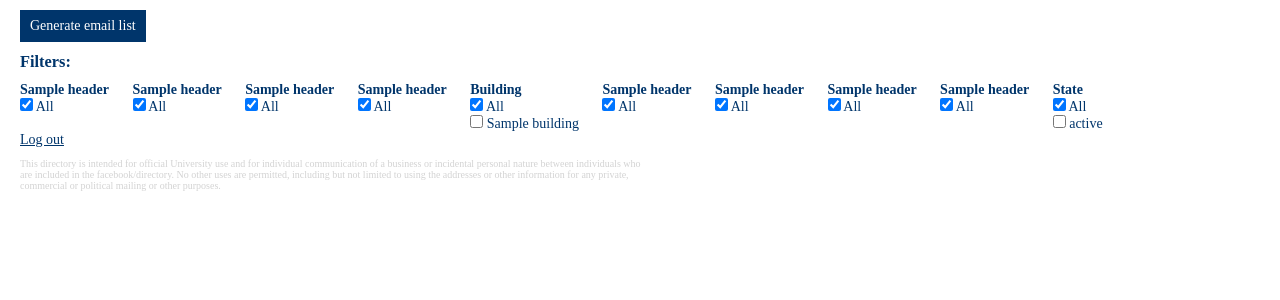
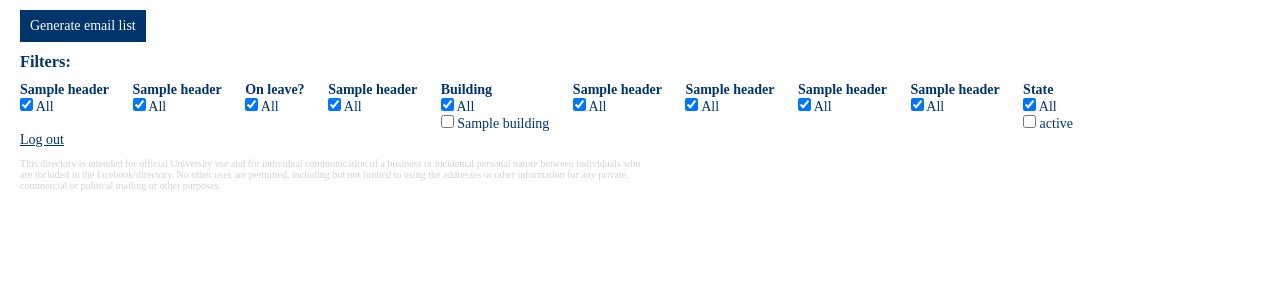
Before and after one commit to Yalies/MailYale, a Flask app: template app/templates/index.html in a window 1280 px wide. Shown: the part 92-392 px from the top of the page. Run offline with Flask 2, Linux system fonts and the light colour scheme; the template is opened without the code that fills it: most values are stand-ins (such as "Sample title", 1, 10 or a date in 2020); parts of the project's set-up code (start-up, migrations or seed data) failed here and were passed over; some web fonts are replaced.

Commit message:
Use custom header for leave section

```diff
--- a/app/templates/index.html
+++ b/app/templates/index.html
@@ -8,7 +8,7 @@
     <h3>Filters:</h3>
     {% with name = "college", items = colleges %}{% include "_section.html" %}{% endwith %}
     {% with name = "year", items = years, default = "Other" %}{% include "_section.html" %}{% endwith %}
-    {% with name = "leave", items = leave %}{% include "_section.html" %}{% endwith %}
+    {% with name = "leave", items = leave, header = "On leave?" %}{% include "_section.html" %}{% endwith %}
     {% with name = "major", items = majors %}{% include "_section.html" %}{% endwith %}
     <section id="building_code">
         <h4>Building</h4>
```
